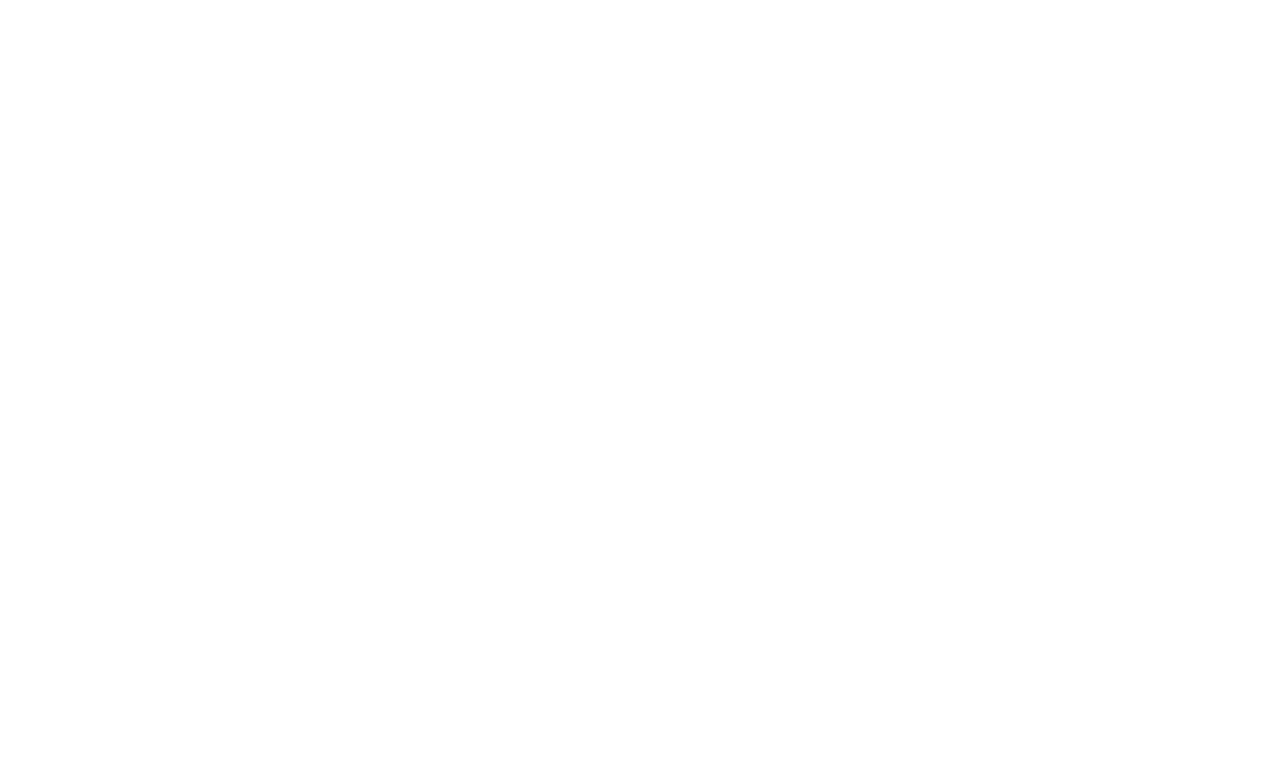
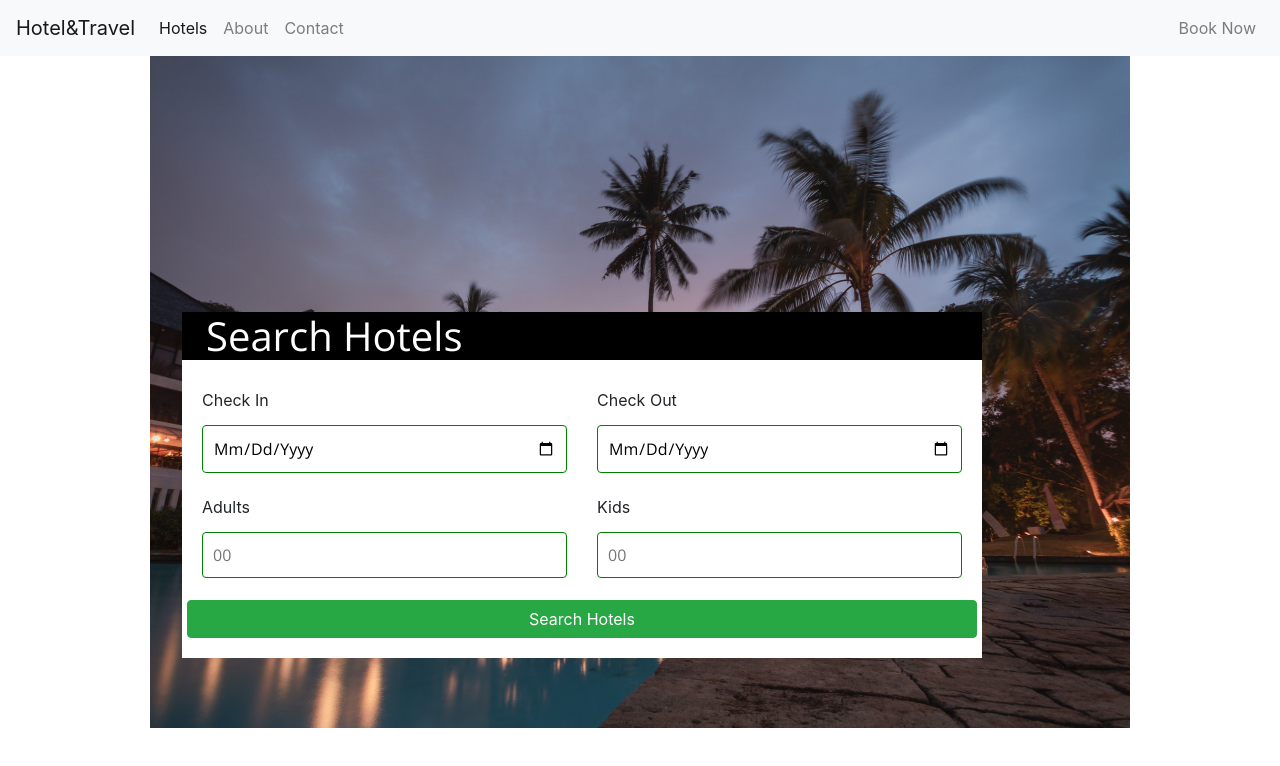
Before and after one commit to PrashantIndurkar/03_Hotel-travel_websiteTheme, a plain HTML site: page Hotel&Travel/index.html in a window 1280 px wide. Drawn offline with nearby package versions, Linux system fonts and the light colour scheme.

Commit message:
added hedaer section

```diff
--- a/Hotel&Travel/index.html
+++ b/Hotel&Travel/index.html
@@ -5,8 +5,82 @@
     <meta name="viewport" content="width=device-width, initial-scale=1.0">
     <meta http-equiv="X-UA-Compatible" content="ie=edge">
     <title>Hotel&Travel</title>
+    <link rel="stylesheet" href="style.css">
+
+    <!-- link of CDN Css Bootstarp4  -->
+    <link rel="stylesheet" href="https://maxcdn.bootstrapcdn.com/bootstrap/4.0.0/css/bootstrap.min.css" integrity="sha384-Gn5384xqQ1aoWXA+058RXPxPg6fy4IWvTNh0E263XmFcJlSAwiGgFAW/dAiS6JXm" crossorigin="anonymous">
 </head>
 <body>
+    <nav class="navbar navbar-expand-lg navbar-light bg-light">
+        <a href="#" class="navbar-brand" >Hotel&Travel</a>
+        <button class="navbar-toggler" type="button" data-toggle="collpase" data-target="#navbarContent">
+            <span class="navbar-toggler-icon"></span>
+        </button>
+        <div class="collapse navbar-collapse" id="navbarContent">
+            <ul class="navbar-nav mr-auto">
+                <li class="nav-item active">
+                    <a href="#" class="nav-link">Hotels</a>
+                </li>
+                <li class="nav-item ">
+                    <a href="#" class="nav-link">About</a>
+                </li>
+                <li class="nav-item ">
+                    <a href="#" class="nav-link">Contact</a>
+                </li>
+            </ul>
+            <ul class="navbar-nav ml-auto">
+                    <li class="nav-item ">
+                        <a href="#" class="nav-link">Book Now</a>
+                    </li>
+                </ul>
+        </div>
+    </nav>
+    <header class="myContainer bg-img">
+        <form action="#" class="searchHotel">
+            <h1 class="title"><span class="m-4">Search Hotels</span>
+                </h1>
+             <div class="row pForInput">
+                 <div class="col-lg-6">
+                    <label>Check In</label>
+                    <input type="date" name="CheckIn" max="2019-6-23">
+                 </div>
+                 <div class="col-lg-6">
+                    <label>Check Out</label>
+                    <input type="date" name="CheckIn" max="2019-6-23">
+                 </div>
+                 <div class="col-lg-6">
+                    <label>Adults</label>
+                    <input type="number" name="Adults" placeholder="00">
+                 </div>
+                 <div class="col-lg-6">
+                    <label>Kids</label>
+                    <input type="number" name="Kids" placeholder="00">
+                 </div>
+                <button class="btn btn-success btn-block">
+                        Search Hotels
+                </button>
+             </div>
 
+
+        </form>
+    </header>
+
+
+
+
+
+
+
+
+
+
+
+
+
+
+<!-- Links of CDN Javascript BOOTSTARP4 -->
+    <script src="https://code.jquery.com/jquery-3.2.1.slim.min.js" integrity="sha384-KJ3o2DKtIkvYIK3UENzmM7KCkRr/rE9/Qpg6aAZGJwFDMVNA/GpGFF93hXpG5KkN" crossorigin="anonymous"></script>
+<script src="https://cdnjs.cloudflare.com/ajax/libs/popper.js/1.12.9/umd/popper.min.js" integrity="sha384-ApNbgh9B+Y1QKtv3Rn7W3mgPxhU9K/ScQsAP7hUibX39j7fakFPskvXusvfa0b4Q" crossorigin="anonymous"></script>
+<script src="https://maxcdn.bootstrapcdn.com/bootstrap/4.0.0/js/bootstrap.min.js" integrity="sha384-JZR6Spejh4U02d8jOt6vLEHfe/JQGiRRSQQxSfFWpi1MquVdAyjUar5+76PVCmYl" crossorigin="anonymous"></script>
 </body>
 </html>
--- a/Hotel&Travel/style.css
+++ b/Hotel&Travel/style.css
@@ -0,0 +1,46 @@
+/* links of google fonts  */
+@import url('https://fonts.googleapis.com/css?family=Open+Sans&display=swap');
+
+/* Header  section */
+.myContainer{
+    margin-left: 150px;
+    margin-right: 150px;
+}
+.title{
+    font-family: 'Open Sans', sans-serif;
+    /* color: #53d397 !important; */
+    background-color: black;
+    color:#fff !important;
+
+}
+.bg-img{
+    background-image: url(/Hotel&Travel/img/header.jpg);
+    height: 84vh;
+    background-position:center;
+    background-size: cover;
+    background-repeat: no-repeat;
+    position: relative;
+}
+
+/* Search Hotel Form  */
+.myContainer input[type=number],input[type=date]{
+    width: 100%;
+    padding:10px;
+    margin: 5px 0 22px 0;
+    border: 1px solid green;
+    font-family: 'Open Sans', sans-serif;
+    text-transform: capitalize;
+    border-radius: 4px;
+}
+.searchHotel{
+    position: absolute;
+    left: 0;
+    margin: 16rem 0px 4rem 2rem;
+    background-color: #fff;
+    width: 800px;
+
+}
+.pForInput{
+    padding: 20px;
+}
+/* section two ROOMS */
```
Also changed, not shown: Hotel&Travel/img/header.jpg (added).
